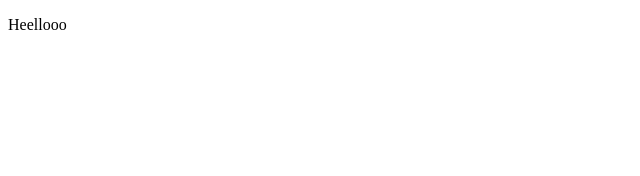
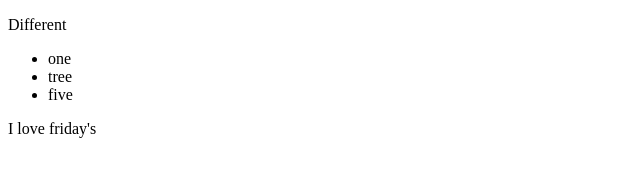
Before and after one commit to CeydaCalik/First_repo, a plain HTML site: page index.html in a window 1280 px wide. Shown: the whole page, without its empty margins (0-640 px from the left). Drawn offline with Linux system fonts and the light colour scheme.

Commit message:
Different with list

```diff
--- a/index.html
+++ b/index.html
@@ -3,9 +3,21 @@
 <head>
     <meta charset="UTF-8">
     <meta name="viewport" content="width=device-width, initial-scale=1.0">
-    <title>Document</title>
+    <title>Other title</title>
 </head>
 <body>
-    <p>Heellooo</p>
+    <p>Different</p>
+
+    <ul>
+        <li>one</li>
+        <li>tree</li>
+        <li>five</li>
+    </ul>
+
+    <p>I love friday's</p>
+
+
+
+
 </body>
 </html>
```
